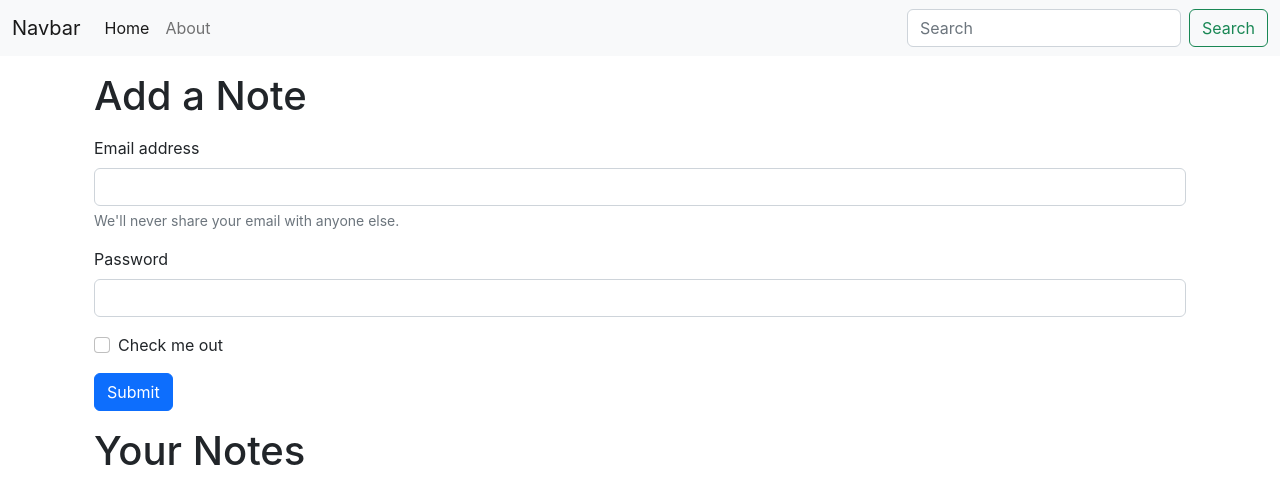
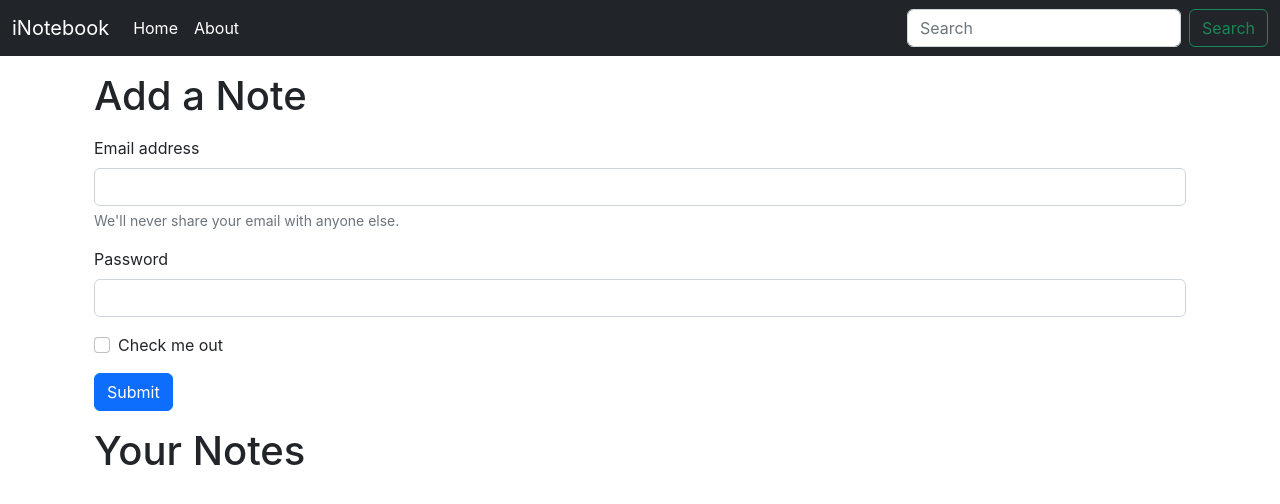
Before and after one commit to Nadiakhanv2/iNotebook-React, a React (Create React App) app: page / in a window 1280 px wide. Shown: the top 504 px of the page. Built offline with nearby package versions, Linux system fonts and the light colour scheme.

Commit message:
some little changes in classses

```diff
--- a/src/components/Navbar.js
+++ b/src/components/Navbar.js
@@ -1,33 +1,69 @@
-import React from 'react'
-import { Link } from 'react-router-dom'
+import React, { useEffect} from 'react'
+import { Link, useLocation } from 'react-router-dom'
+
+
 
 const Navbar = () => {
+  let location = useLocation();
+  useEffect(() => {
+    console.log(location.pathname);
+  }, [location]);
   return (
-    <nav className="navbar navbar-expand-lg bg-light">
+    <nav className="navbar navbar-expand-lg bg-dark navbar-dark">
       <div className="container-fluid">
-    <Link className="navbar-brand" to="/">Navbar</Link>
-    <button className="navbar-toggler" type="button" data-bs-toggle="collapse" data-bs-target="#navbarSupportedContent" aria-controls="navbarSupportedContent" aria-expanded="false" aria-label="Toggle navigation">
+        <Link className="navbar-brand" to="/">
+          iNotebook
+        </Link>
+        <button
+          className="navbar-toggler"
+          type="button"
+          data-bs-toggle="collapse"
+          data-bs-target="#navbarSupportedContent"
+          aria-controls="navbarSupportedContent"
+          aria-expanded="false"
+          aria-label="Toggle navigation"
+        >
           <span className="navbar-toggler-icon"></span>
         </button>
         <div className="collapse navbar-collapse" id="navbarSupportedContent">
           <ul className="navbar-nav me-auto mb-2 mb-lg-0">
             <li className="nav-item">
-          <Link className="nav-link active" aria-current="page" to="/">Home</Link>
+              <Link
+                className={`nav-link  active${
+                  location.pathname === "/about" ? "active" : ""
+                }`}
+                aria-current="page"
+                to="/"
+              >
+                Home
+              </Link>
             </li>
             <li className="nav-item">
-          <Link className="nav-link" to="/about">About</Link>
+              <Link
+                className={`nav-link  active${
+                  location.pathname === "/about" ? "active" : ""
+                }`}
+                to="/about"
+              >
+                About
+              </Link>
             </li>
-
-
           </ul>
           <form className="d-flex" role="search">
-        <input className="form-control me-2" type="search" placeholder="Search" aria-label="Search"/>
-        <button className="btn btn-outline-success" type="submit">Search</button>
+            <input
+              className="form-control me-2"
+              type="search"
+              placeholder="Search"
+              aria-label="Search"
+            />
+            <button className="btn btn-outline-success" type="submit">
+              Search
+            </button>
           </form>
         </div>
       </div>
     </nav>
-  )
+  );
 }
 
 export default Navbar
```
Lines whose indentation alone changed are shown as unchanged.
